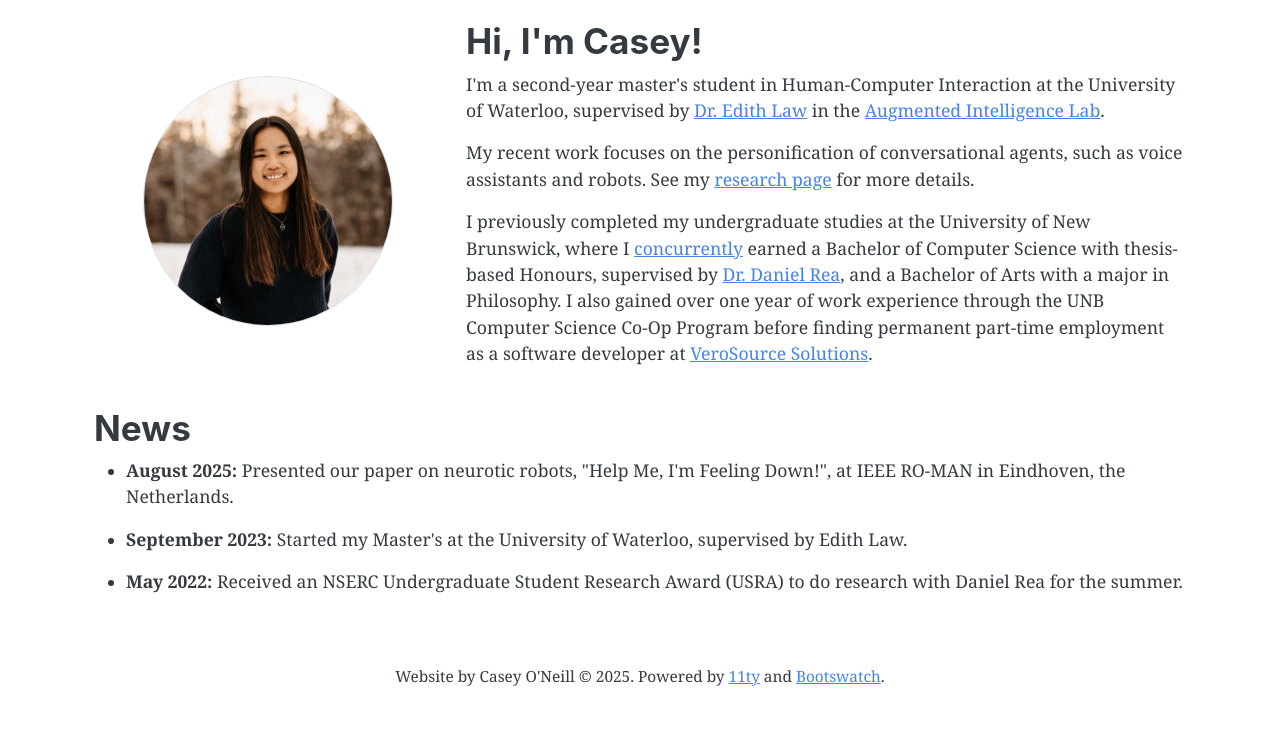
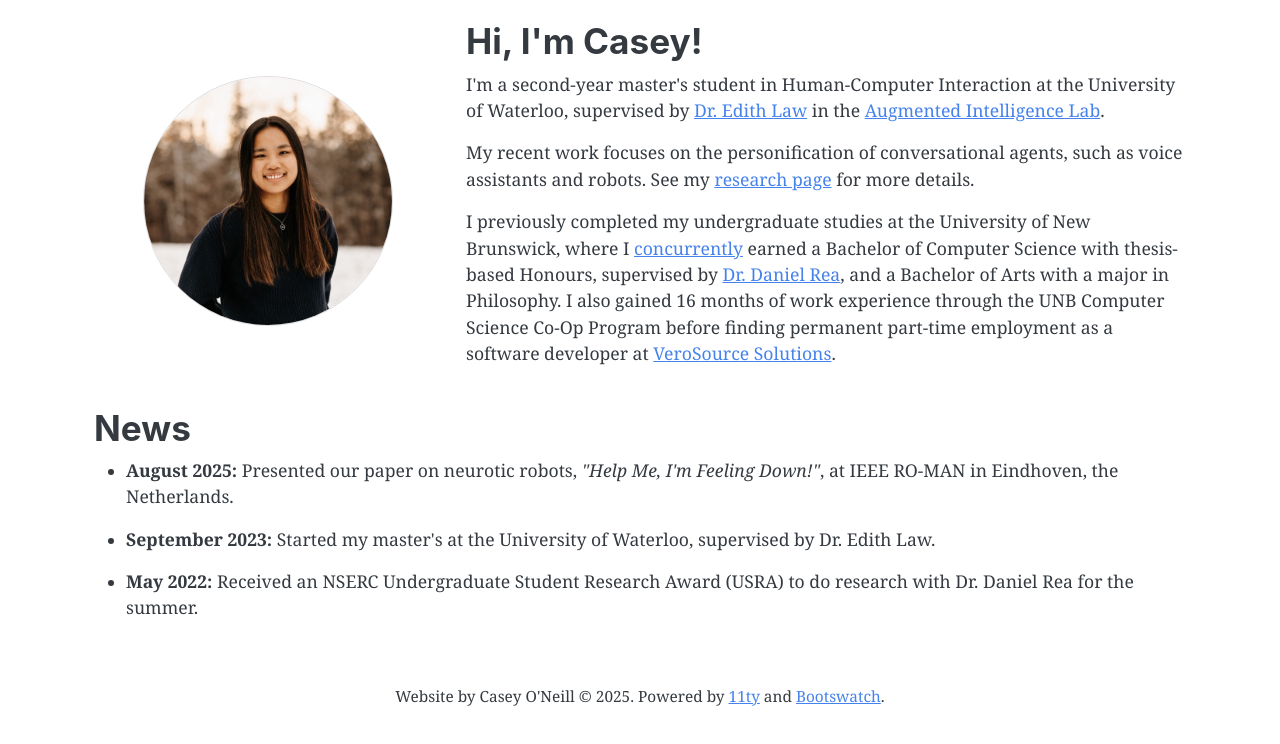
Before and after one commit to casey-oneill/casey-oneill.github.io, an Eleventy site: page content/index.html in a window 1280 px wide. Shown: the part 72-816 px from the top of the page. Built offline with nearby package versions, Linux system fonts and the light colour scheme; Eleventy itself is replaced by a stand-in of ours; files that its build step writes are made by us from their sources.

Commit message:
Typos and grammar

```diff
--- a/content/index.html
+++ b/content/index.html
@@ -13,7 +13,7 @@ layout: layout.html
       <div>
         <p>I'm a second-year master's student in Human-Computer Interaction at the University of Waterloo, supervised by <a href="https://edithlaw.ca/bio.html">Dr. Edith Law</a> in the <a href="https://edithlaw.ca/index.html">Augmented Intelligence Lab</a>.</p>
         <p>My recent work focuses on the personification of conversational agents, such as voice assistants and robots. See my <a href="/research/">research page</a> for more details.</p>
-        <p>I previously completed my undergraduate studies at the University of New Brunswick, where I <a href="https://www.unb.ca/academics/calendar/undergraduate/current/frederictonprograms/bachelorofarts/concurrentdegrees/concurrentdegreeinartsandcomputerscience.html">concurrently</a> earned a Bachelor of Computer Science with thesis-based Honours, supervised by <a href="https://hci.cs.umanitoba.ca/people/bio/daniel-rea">Dr. Daniel Rea</a>, and a Bachelor of Arts with a major in Philosophy. I also gained over one year of work experience through the UNB Computer Science Co-Op Program before finding permanent part-time employment as a software developer at <a href="https://www.verosource.com"/>VeroSource Solutions</a>.</p>
+        <p>I previously completed my undergraduate studies at the University of New Brunswick, where I <a href="https://www.unb.ca/academics/calendar/undergraduate/current/frederictonprograms/bachelorofarts/concurrentdegrees/concurrentdegreeinartsandcomputerscience.html">concurrently</a> earned a Bachelor of Computer Science with thesis-based Honours, supervised by <a href="https://hci.cs.umanitoba.ca/people/bio/daniel-rea">Dr. Daniel Rea</a>, and a Bachelor of Arts with a major in Philosophy. I also gained 16 months of work experience through the UNB Computer Science Co-Op Program before finding permanent part-time employment as a software developer at <a href="https://www.verosource.com"/>VeroSource Solutions</a>.</p>
       </div>
     </div>
   </div>
--- a/content/posts/post-1.md
+++ b/content/posts/post-1.md
@@ -2,4 +2,4 @@
 title: 2022-05-01
 ---
 
-**May 2022:** Received an NSERC Undergraduate Student Research Award (USRA) to do research with Daniel Rea for the summer.
+**May 2022:** Received an NSERC Undergraduate Student Research Award (USRA) to do research with Dr. Daniel Rea for the summer.
--- a/content/posts/post-2.md
+++ b/content/posts/post-2.md
@@ -2,4 +2,4 @@
 title: 2023-09-01
 ---
 
-**September 2023:** Started my Master's at the University of Waterloo, supervised by Edith Law.
+**September 2023:** Started my master's at the University of Waterloo, supervised by Dr. Edith Law.
--- a/content/posts/post-3.md
+++ b/content/posts/post-3.md
@@ -2,4 +2,4 @@
 title: 2025-08-01
 ---
 
-**August 2025:** Presented our paper on neurotic robots, "Help Me, I'm Feeling Down!", at IEEE RO-MAN in Eindhoven, the Netherlands.
+**August 2025:** Presented our paper on neurotic robots, _"Help Me, I'm Feeling Down!"_, at IEEE RO-MAN in Eindhoven, the Netherlands.
--- a/content/research.md
+++ b/content/research.md
@@ -8,9 +8,9 @@ My <a href="https://cs.uwaterloo.ca/events/masters-thesis-presentation-hci-explo
 
 ## Publications
 
-Nabil Bin Hannan, **Casey O'Neill**, Anthony Maocheia-Ricci and Edith Law. _LTJ: A Capability-based Digital Journaling Tool to Support Well-being of Newcomers in Life Transition._ In CSCW 2025. <a href="https://scholar.google.ca/scholar?q=LTJ%3A+A+Capability-based+Digital+Journaling+Tool+to+Support+Well-being+of+Newcomers+in+Life+Transition"><i class="bi bi-mortarboard-fill"></i> Google Scholar</a>
+Nabil Bin Hannan, **Casey O'Neill**, Anthony Maocheia-Ricci and Edith Law. 2025. _LTJ: A Capability-based Digital Journaling Tool to Support Well-being of Newcomers in Life Transition._ In CSCW 2025. <a href="https://scholar.google.ca/scholar?q=LTJ%3A+A+Capability-based+Digital+Journaling+Tool+to+Support+Well-being+of+Newcomers+in+Life+Transition"><i class="bi bi-mortarboard-fill"></i> Google Scholar</a>
 
-Toushal Sewruttun, **Casey O'Neill** Edith Law, and Daniel J. Rea. _"Help Me, I'm Feeling Down!" - Neurotic Robots Increase Bystander Engagement._ In RO-MAN 2025.
+Toushal Sewruttun, **Casey O'Neill**, Edith Law, and Daniel J. Rea. 2025. _"Help Me, I'm Feeling Down!" - Neurotic Robots Increase Bystander Engagement._ In RO-MAN 2025.
 
 ## Coursework
 
```
Also changed, not shown: 1 other file.
